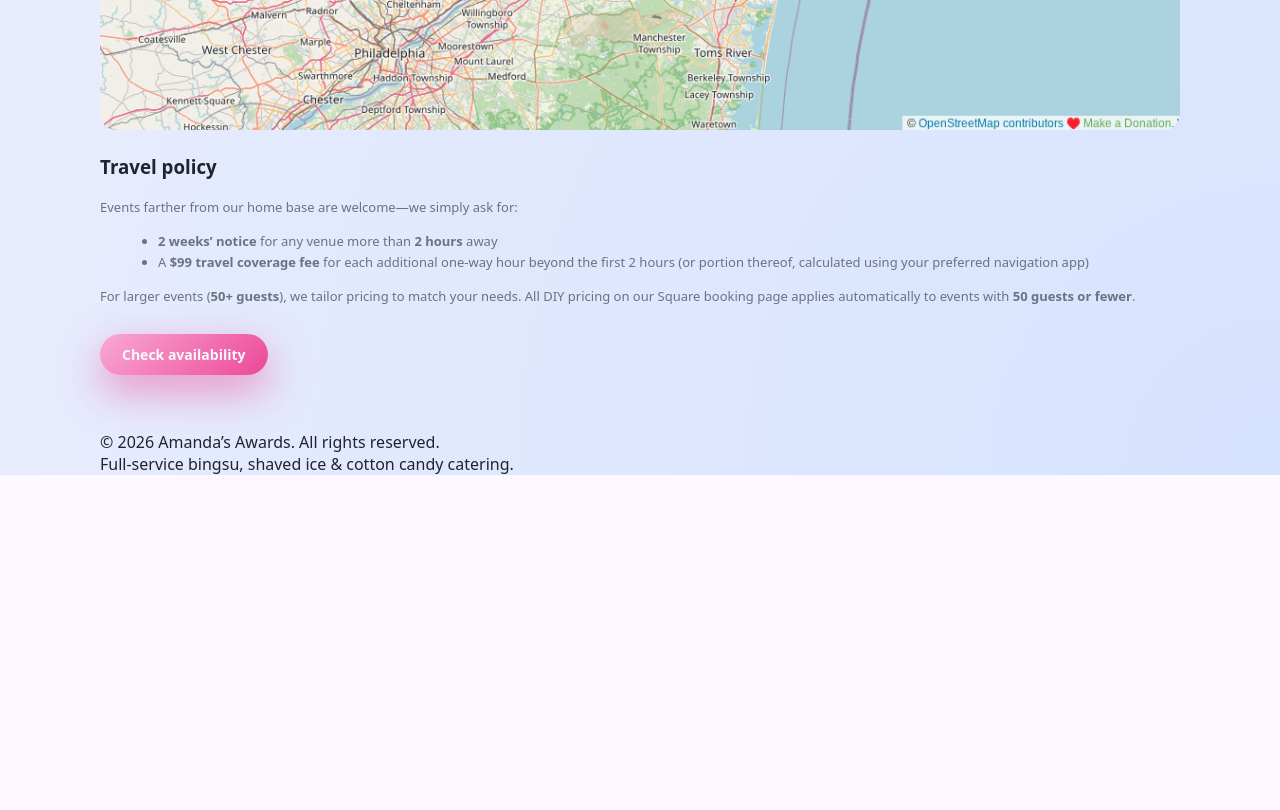
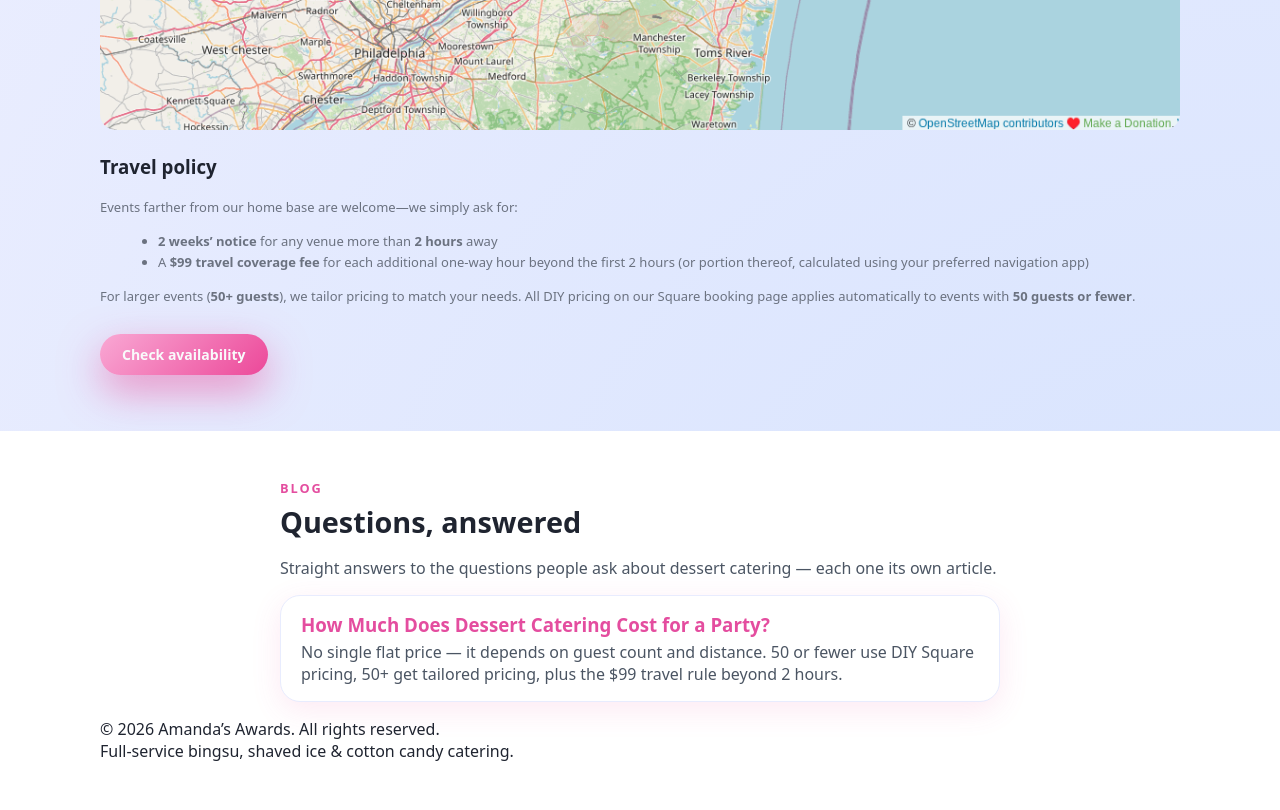
Before and after one commit to notooall63/amandasawards, a plain HTML site: page index.html in a window 1280 px wide. Shown: the part 4644-5454 px from the top of the page. Before the commit the page ends 5119 px from the top, so only its background shows below. Drawn offline with Linux system fonts and the light colour scheme.

Commit message:
Add files via upload

```diff
--- a/index.html
+++ b/index.html
@@ -1005,6 +1005,19 @@
       </section>
     </main>
 
+    <section id="blog" style="background:#ffffff; padding:48px 24px;">
+      <div style="max-width:720px; margin:0 auto;">
+        <p style="font-size:0.8em; font-weight:700; letter-spacing:0.15em; text-transform:uppercase; color:#E44D9F; margin:0;">Blog</p>
+        <h2 style="color:#1F2430; font-size:1.8em; margin:0.2em 0 0.4em;">Questions, answered</h2>
+        <p style="color:#4B5563;">Straight answers to the questions people ask about dessert catering — each one its own article.</p>
+        <div style="background:#fff; border:1px solid #E8ECFE; border-radius:20px; padding:16px 20px; margin:1em 0; box-shadow:0 8px 30px rgba(236, 72, 153, 0.12);">
+          <h3 style="color:#1F2430; margin:0 0 0.2em;"><a href="/blog/how-much-does-dessert-catering-cost.html" style="color:#E44D9F; text-decoration:none;">How Much Does Dessert Catering Cost for a Party?</a></h3>
+          <p style="margin:0; color:#4B5563;">No single flat price — it depends on guest count and distance. 50 or fewer use DIY Square pricing, 50+ get tailored pricing, plus the $99 travel rule beyond 2 hours.</p>
+        </div>
+        <!-- Add a card here for each post, in order, same shape as the post 1 card -->
+       </div>
+    <section>
+
     <footer class="footer">
       <div class="shell footer-inner">
         <div>© <span id="year"></span> Amanda’s Awards. All rights reserved.</div>
```
